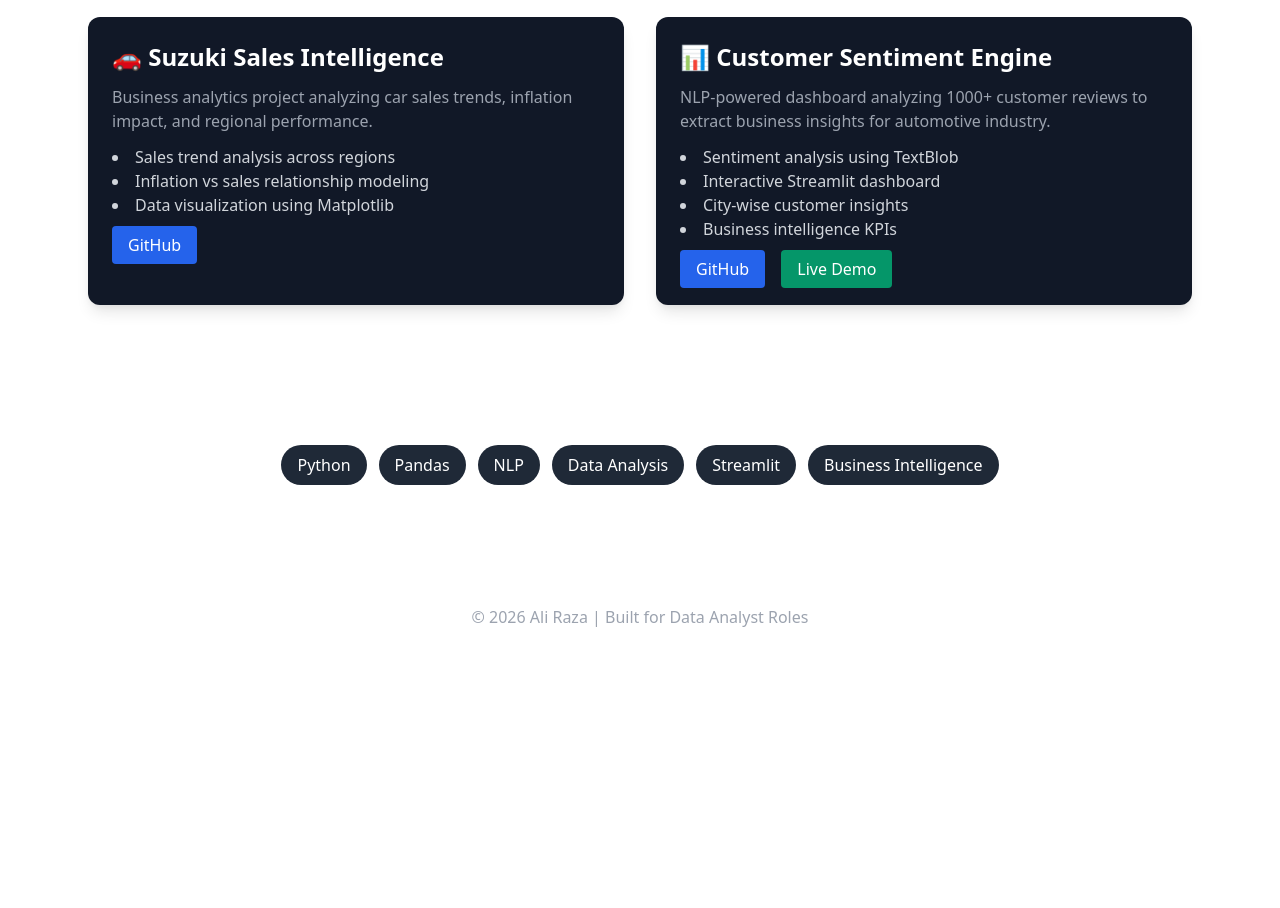
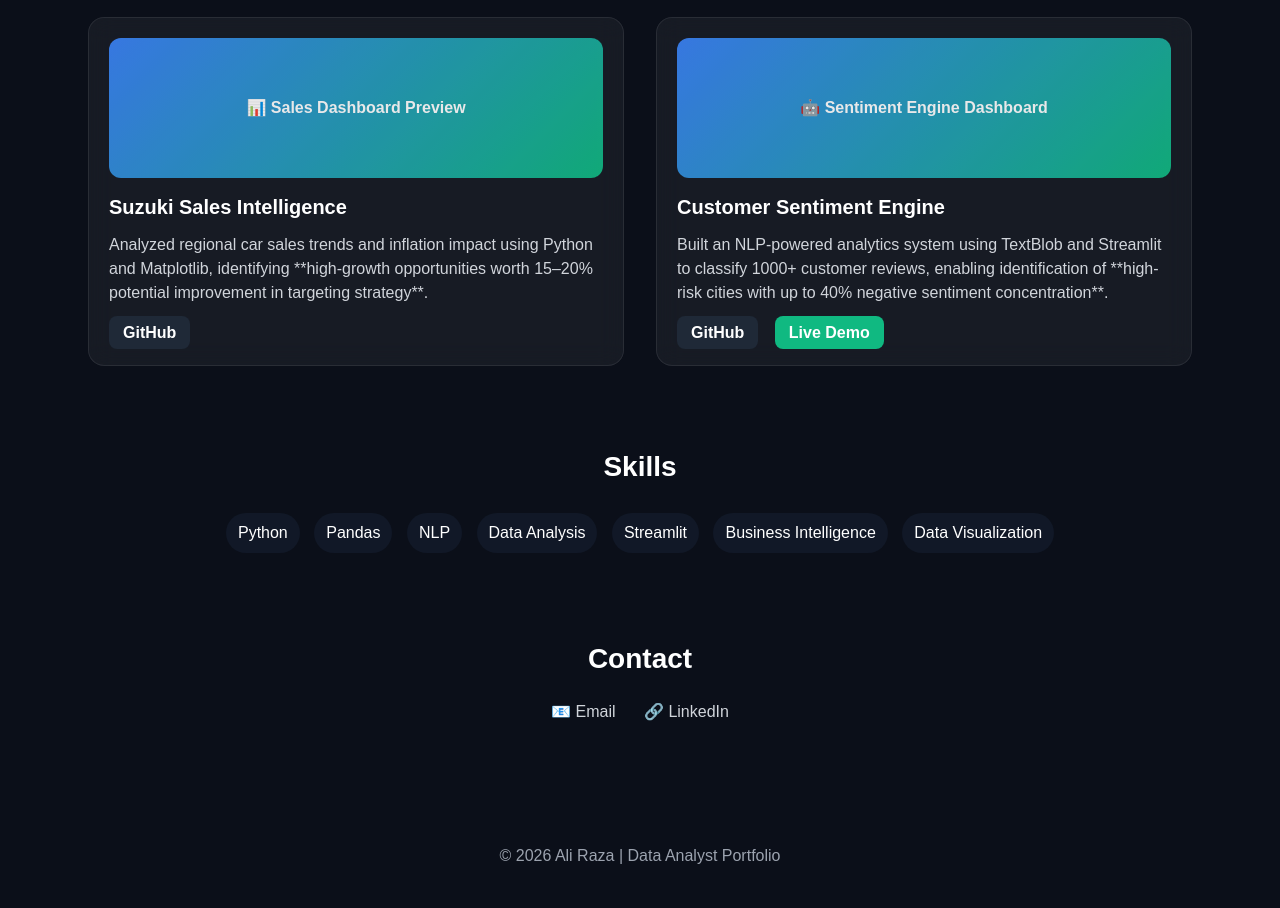
Before and after one commit to thealiraza-dev/portfolio, a plain HTML site: page index.html in a window 1280 px wide. Shown: the part 513-1421 px from the top of the page. Before the commit the page ends 1182 px from the top, so only its background shows below. Drawn offline with nearby package versions, Linux system fonts and the light colour scheme.

Commit message:
Upgraded portfolio website

```diff
--- a/index.html
+++ b/index.html
@@ -1,77 +1,172 @@
 <!DOCTYPE html>
 <html lang="en">
 <head>
-  <meta charset="UTF-8" />
-  <meta name="viewport" content="width=device-width, initial-scale=1.0"/>
+  <meta charset="UTF-8">
+  <meta name="viewport" content="width=device-width, initial-scale=1.0">
   <title>Ali Raza | Data Analyst Portfolio</title>
+
+  <!-- Tailwind -->
   <link href="https://cdn.jsdelivr.net/npm/tailwindcss@2.2.19/dist/tailwind.min.css" rel="stylesheet">
+
+  <!-- INTERNAL CSS -->
+  <style>
+    body {
+      background: #0b0f19;
+      color: white;
+      font-family: Arial, sans-serif;
+    }
+
+    /* Glass Card */
+    .glass-card {
+      background: rgba(255, 255, 255, 0.05);
+      backdrop-filter: blur(12px);
+      border: 1px solid rgba(255, 255, 255, 0.08);
+      border-radius: 16px;
+      padding: 20px;
+      transition: all 0.3s ease;
+    }
+
+    .glass-card:hover {
+      transform: scale(1.03);
+      box-shadow: 0 10px 30px rgba(59, 130, 246, 0.25);
+    }
+
+    /* Project header placeholder */
+    .project-header {
+      height: 140px;
+      background: linear-gradient(135deg, #3b82f6, #10b981);
+      border-radius: 12px;
+      margin-bottom: 15px;
+      display: flex;
+      align-items: center;
+      justify-content: center;
+      font-weight: bold;
+      color: white;
+      opacity: 0.9;
+    }
+
+    /* Buttons */
+    .btn-primary {
+      background: #3b82f6;
+      padding: 8px 14px;
+      border-radius: 8px;
+      font-weight: bold;
+      transition: 0.3s;
+    }
+
+    .btn-primary:hover {
+      background: #2563eb;
+    }
+
+    .btn-secondary {
+      background: #1f2937;
+      padding: 8px 14px;
+      border-radius: 8px;
+      font-weight: bold;
+      transition: 0.3s;
+    }
+
+    .btn-secondary:hover {
+      background: #374151;
+    }
+
+    .btn-live {
+      background: #10b981;
+      padding: 8px 14px;
+      border-radius: 8px;
+      font-weight: bold;
+      transition: 0.3s;
+    }
+
+    .btn-live:hover {
+      background: #059669;
+    }
+
+    /* Skill badges spacing */
+    .skill {
+      background: #111827;
+      padding: 8px 12px;
+      border-radius: 999px;
+      margin: 5px;
+      display: inline-block;
+    }
+
+    /* Section title */
+    .section-title {
+      font-size: 28px;
+      font-weight: bold;
+      margin-bottom: 20px;
+      text-align: center;
+    }
+  </style>
 </head>
 
-<body class="bg-gray-950 text-white">
+<body>
 
-  <!-- HERO SECTION -->
-  <header class="py-16 text-center">
+<!-- HERO -->
+<header class="text-center py-16">
   <h1 class="text-5xl font-bold">Ali Raza</h1>
-    <p class="text-xl text-gray-400 mt-2">Data Analyst | Business Intelligence | NLP Projects</p>
+  <p class="text-gray-400 mt-3 text-lg">
+    Aspiring Data Analyst based in Karachi | BI • NLP • Data Storytelling
+  </p>
 
-    <div class="mt-6 space-x-4">
-      <a href="https://github.com/YOUR_GITHUB" class="bg-blue-600 px-5 py-2 rounded-lg">GitHub</a>
-      <a href="#projects" class="bg-gray-700 px-5 py-2 rounded-lg">View Projects</a>
+  <div class="mt-6 space-x-3">
+    <a href="#projects" class="btn-primary">View Projects</a>
+    <a href="https://github.com/YOUR_GITHUB" class="btn-secondary">GitHub</a>
   </div>
 </header>
 
 <!-- ABOUT -->
 <section class="max-w-4xl mx-auto text-center px-6">
-    <h2 class="text-3xl font-bold mb-4">About Me</h2>
+  <h2 class="section-title">About Me</h2>
   <p class="text-gray-300 leading-relaxed">
-      I am a Data Analyst aspirant from Karachi focused on turning raw data into business insights.
-      I build end-to-end analytics projects using Python, NLP, and dashboards to simulate real-world business problems.
-      My goal is to work in Data Analytics / Business Intelligence roles where I can help companies make data-driven decisions.
+    I am an aspiring Data Analyst from Karachi focused on transforming raw data into meaningful business insights.
+    I specialize in building end-to-end analytics dashboards, NLP-based analysis systems, and business intelligence solutions
+    that support real-world decision-making.
   </p>
 </section>
 
 <!-- PROJECTS -->
 <section id="projects" class="max-w-6xl mx-auto mt-16 px-6">
 
-    <h2 class="text-3xl font-bold text-center mb-10">Projects</h2>
+  <h2 class="section-title">Projects</h2>
 
   <div class="grid md:grid-cols-2 gap-8">
 
     <!-- PROJECT 1 -->
-      <div class="bg-gray-900 p-6 rounded-xl shadow-lg">
-        <h3 class="text-2xl font-bold">🚗 Suzuki Sales Intelligence</h3>
-        <p class="text-gray-400 mt-3">
-          Business analytics project analyzing car sales trends, inflation impact, and regional performance.
+    <div class="glass-card">
+      <div class="project-header">
+        📊 Sales Dashboard Preview
+      </div>
+
+      <h3 class="text-xl font-bold">Suzuki Sales Intelligence</h3>
+
+      <p class="text-gray-300 mt-3">
+        Analyzed regional car sales trends and inflation impact using Python and Matplotlib,
+        identifying **high-growth opportunities worth 15–20% potential improvement in targeting strategy**.
       </p>
 
-        <ul class="text-gray-300 mt-3 list-disc list-inside">
-          <li>Sales trend analysis across regions</li>
-          <li>Inflation vs sales relationship modeling</li>
-          <li>Data visualization using Matplotlib</li>
-        </ul>
-
-        <div class="mt-4 space-x-3">
-          <a href="https://github.com/thealiraza-dev/suzuki-sales-intelligence.git" class="bg-blue-600 px-4 py-2 rounded">GitHub</a>
+      <div class="mt-4">
+        <a href="https://github.com/YOUR_GITHUB/suzuki" class="btn-secondary">GitHub</a>
       </div>
     </div>
 
     <!-- PROJECT 2 -->
-      <div class="bg-gray-900 p-6 rounded-xl shadow-lg">
-        <h3 class="text-2xl font-bold">📊 Customer Sentiment Engine</h3>
-        <p class="text-gray-400 mt-3">
-          NLP-powered dashboard analyzing 1000+ customer reviews to extract business insights for automotive industry.
+    <div class="glass-card">
+      <div class="project-header">
+        🤖 Sentiment Engine Dashboard
+      </div>
+
+      <h3 class="text-xl font-bold">Customer Sentiment Engine</h3>
+
+      <p class="text-gray-300 mt-3">
+        Built an NLP-powered analytics system using TextBlob and Streamlit to classify 1000+ customer reviews,
+        enabling identification of **high-risk cities with up to 40% negative sentiment concentration**.
       </p>
 
-        <ul class="text-gray-300 mt-3 list-disc list-inside">
-          <li>Sentiment analysis using TextBlob</li>
-          <li>Interactive Streamlit dashboard</li>
-          <li>City-wise customer insights</li>
-          <li>Business intelligence KPIs</li>
-        </ul>
-
       <div class="mt-4 space-x-3">
-          <a href="https://github.com/thealiraza-dev/customer-sentiment-analyzer" class="bg-blue-600 px-4 py-2 rounded">GitHub</a>
-          <a href="https://customer-sentiment-analyzergit-suzuki.streamlit.app/" class="bg-green-600 px-4 py-2 rounded">Live Demo</a>
+        <a href="https://github.com/YOUR_GITHUB/sentiment" class="btn-secondary">GitHub</a>
+        <a href="https://YOUR_STREAMLIT_APP" class="btn-live">Live Demo</a>
       </div>
     </div>
 
@@ -80,23 +175,38 @@
 
 <!-- SKILLS -->
 <section class="mt-20 text-center px-6">
-    <h2 class="text-3xl font-bold mb-6">Skills</h2>
+  <h2 class="section-title">Skills</h2>
 
-    <div class="flex flex-wrap justify-center gap-3">
-      <span class="bg-gray-800 px-4 py-2 rounded-full">Python</span>
-      <span class="bg-gray-800 px-4 py-2 rounded-full">Pandas</span>
-      <span class="bg-gray-800 px-4 py-2 rounded-full">NLP</span>
-      <span class="bg-gray-800 px-4 py-2 rounded-full">Data Analysis</span>
-      <span class="bg-gray-800 px-4 py-2 rounded-full">Streamlit</span>
-      <span class="bg-gray-800 px-4 py-2 rounded-full">Business Intelligence</span>
+  <div class="mt-4">
+    <span class="skill">Python</span>
+    <span class="skill">Pandas</span>
+    <span class="skill">NLP</span>
+    <span class="skill">Data Analysis</span>
+    <span class="skill">Streamlit</span>
+    <span class="skill">Business Intelligence</span>
+    <span class="skill">Data Visualization</span>
   </div>
 </section>
 
 <!-- CONTACT -->
+<section class="mt-20 text-center px-6">
+  <h2 class="section-title">Contact</h2>
+
+  <div class="space-x-6 mt-4 text-gray-300">
+    <a href="mailto:your-email@gmail.com">📧 Email</a>
+    <a href="https://linkedin.com/in/YOUR_LINKEDIN">🔗 LinkedIn</a>
+  </div>
+</section>
+
+<!-- FOOTER -->
 <footer class="mt-20 text-center py-10 text-gray-400">
-    <p>© 2026 Ali Raza | Built for Data Analyst Roles</p>
+  <p>© <span id="year"></span> Ali Raza | Data Analyst Portfolio</p>
 </footer>
+
+<!-- JS: Dynamic Year -->
+<script>
+  document.getElementById("year").textContent = new Date().getFullYear();
+</script>
 
 </body>
 </html>
-<!-- This is a simple portfolio website for Ali Raza, a Data Analyst aspirant. It includes projects, skills, and a contact section. -->
```
Lines whose indentation alone changed are shown as unchanged.
